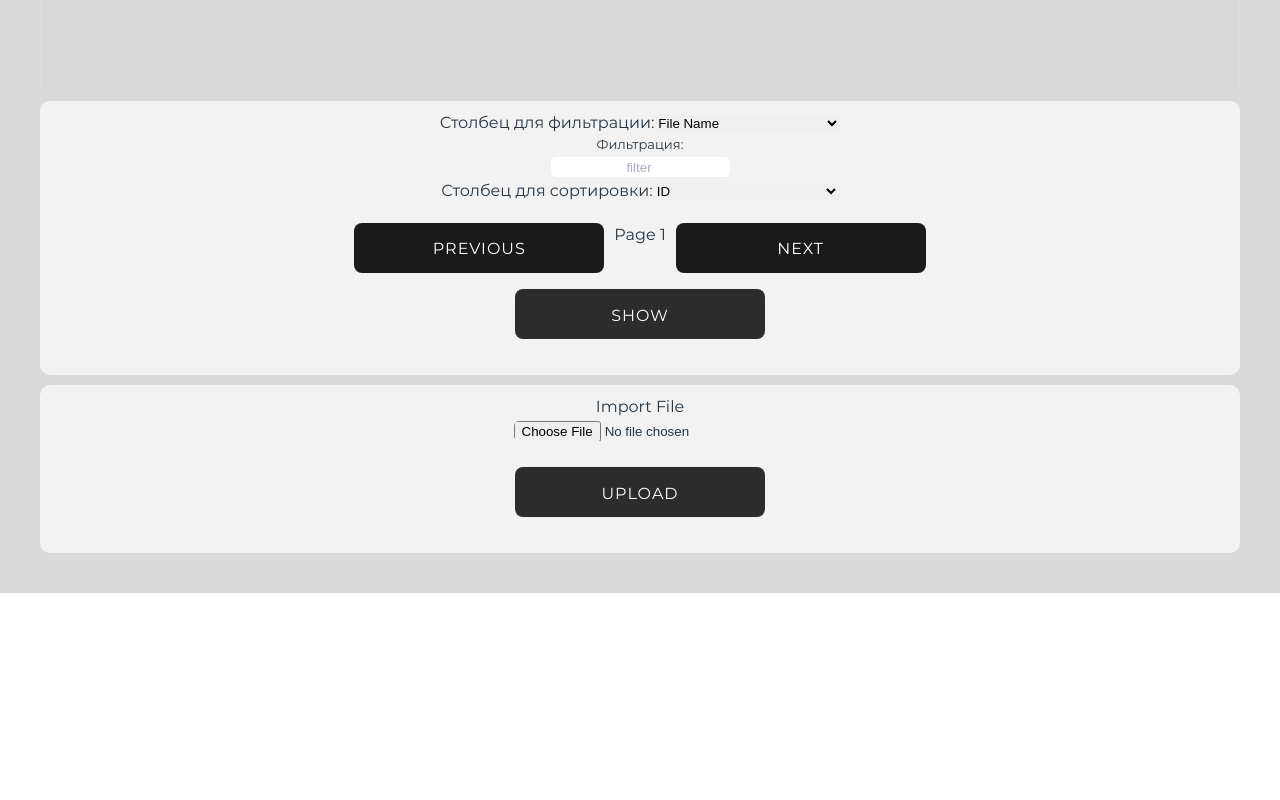
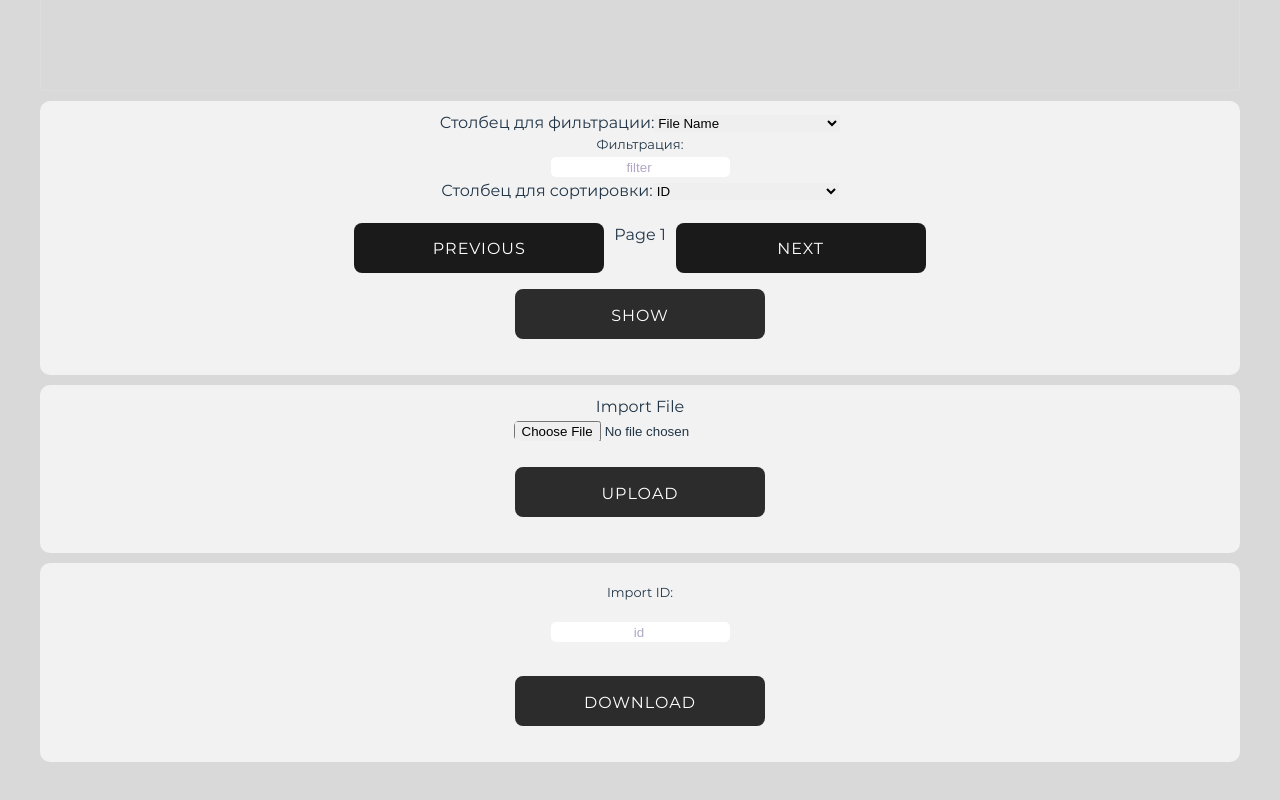
Before and after one commit to NelyaShaihutdinova/frontend-is, a React (Vite) app: page /import in a window 1280 px wide. Shown: the part 529-1329 px from the top of the page. Before the commit the page ends 1122 px from the top, so only its background shows below. Built offline with nearby package versions, Linux system fonts and the light colour scheme; no server answers; sample sign-in values are in the browser's storage.

Commit message:
add download file from minio

```diff
--- a/src/components/ImportPage/ImportPage.jsx
+++ b/src/components/ImportPage/ImportPage.jsx
@@ -58,14 +58,51 @@ const ImportPage = () => {
                 alert('File uploaded successfully');
                 fetchPaginationData();
             } else {
-                const data = await response.json();
-                alert(data.message);
+                const data = await response.text();
+                alert(data);
                 fetchPaginationData();
             }
         } catch (error) {
             console.error('Error:', error);
         }
     };
+
+    const downloadImport = async () => {
+        let id = document.querySelector("#id3");
+        if (!id.value || isNaN(id.value)) {
+            alert("Please enter a id");
+            return;
+        } else {
+            id = parseInt(id.value);
+        }
+        const response = await fetch(`http://localhost:8080/is-lab1-backend-1.0-SNAPSHOT/api/import/download/${id}`, {
+            method: "POST",
+            responseType: 'blob',
+            headers: {
+                "Accept": "application/json",
+                Authorization: `Bearer ${localStorage.getItem("token")}`,
+            },
+        });
+
+        if (!(response.ok)) {
+            const data = await response.text();
+            alert(data);
+        } else {
+            const contentDisposition = response.headers.get('Content-Disposition');
+            if (!contentDisposition) {
+                throw new Error('Content-Disposition header is missing in the response');
+            }
+
+            const fileName = contentDisposition.split('filename=')[1].replace(/"/g, '');
+            const blob = await response.blob();
+            const link = document.createElement('a');
+            const url = window.URL.createObjectURL(blob);
+            link.href = url;
+            link.setAttribute('download', fileName);
+            document.body.appendChild(link);
+            link.click();
+        }
+    }
 
     const fetchHistory = async (page) => {
         let filterColomn = document.getElementById("filter-coloumn");
@@ -226,10 +263,26 @@ const ImportPage = () => {
 
                 <div className="deleteBlock">
                     <div>Import File</div>
-                    <input type="file" accept=".json" onChange={handleFileChange}/>
+                    <input type="file" accept=".json" name="dataFile" onChange={handleFileChange}/>
                     <br/>
                     <br/>
                     <button className="showBtn" onClick={handleUpload}>Upload</button>
+                </div>
+                <div className="deleteBlock">
+                    <div className="deleteFields">
+                        <label className="text-field__label item" htmlFor="id3"
+                        >Import ID:
+                        </label>
+                        <input
+                            className="text-field__input item"
+                            placeholder="id"
+                            type="text"
+                            id="id3"
+                        />
+                        <br/>
+                    </div>
+                    <br/>
+                    <button className="showBtn" onClick={downloadImport}>Download</button>
                 </div>
             </div>
         </>
```
Also changed, not shown: src/test.json (+6 -6 lines), tokens.csv (added), 1 other file (tests, documents, lock files or other folders).
